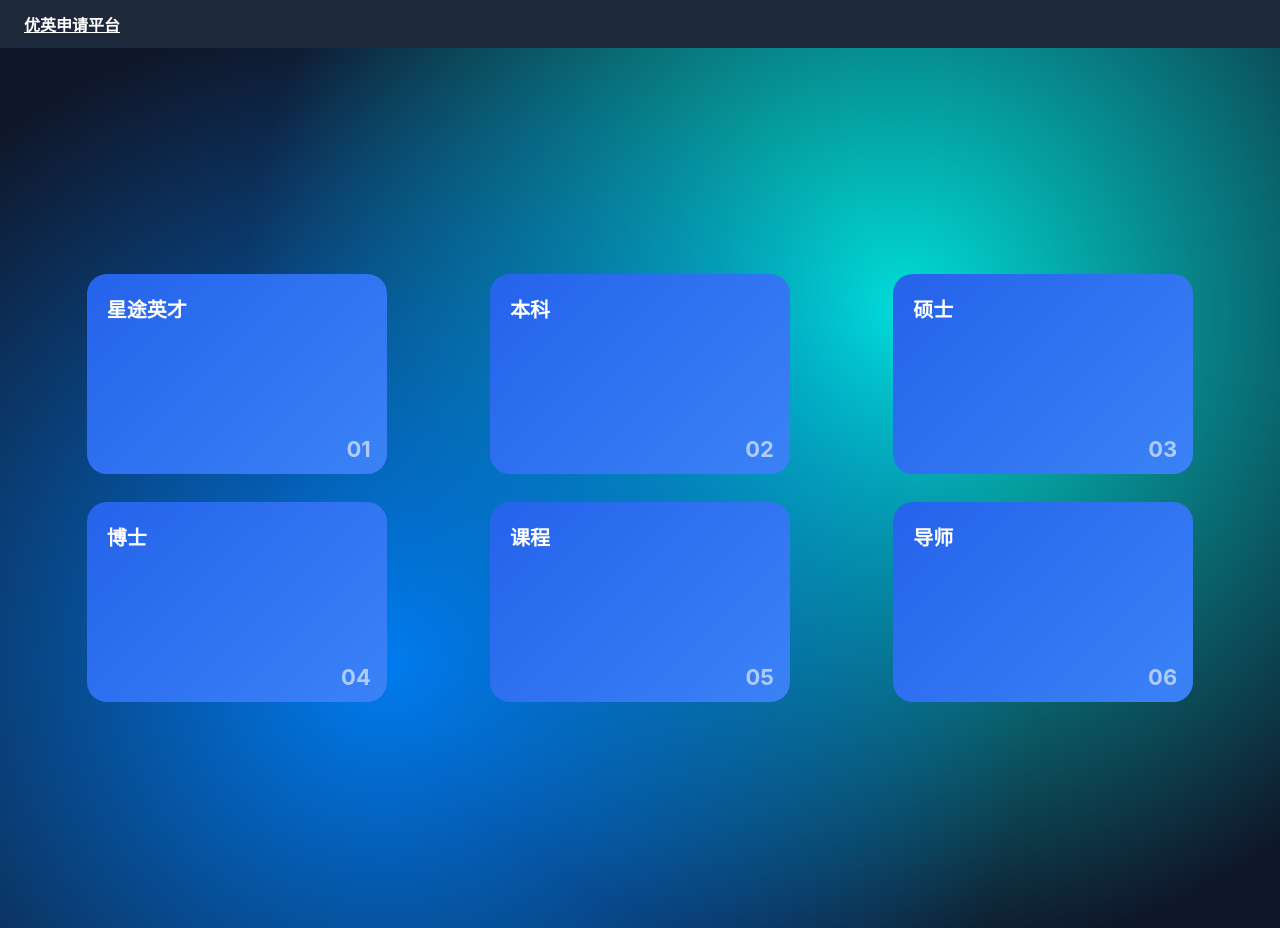
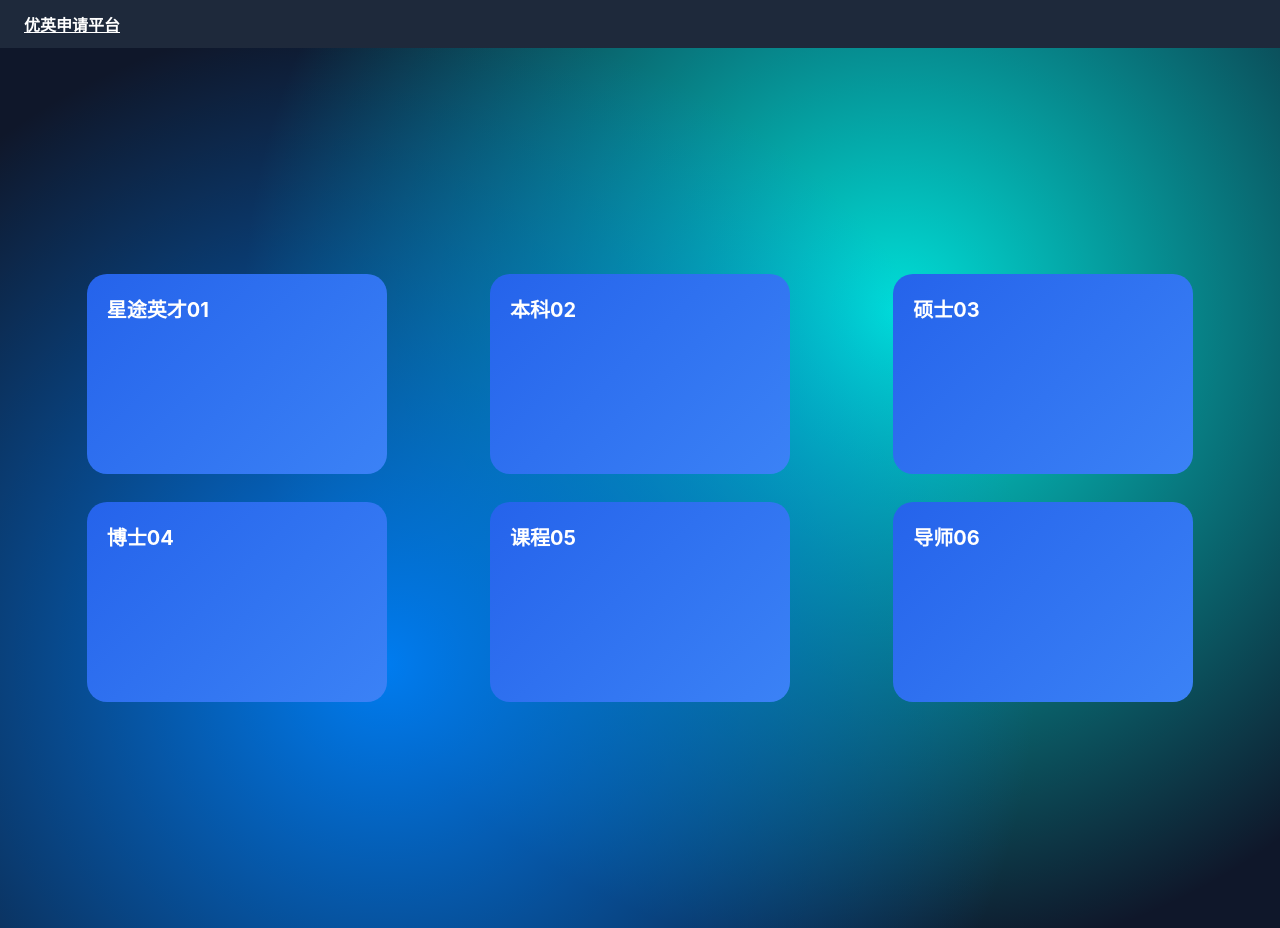
Before and after one commit to wangxiaoyan2088-spec/starpath, a Next.js app: page / in a window 1280 px wide. Built offline with nearby package versions, Linux system fonts and the light colour scheme.

Commit message:
Update page.tsx

```diff
--- a/app/page.tsx
+++ b/app/page.tsx
@@ -1,24 +1,29 @@
-import React from "react";
-import "./globals.css";
+import Link from 'next/link';
+
+type Section = { key:string; title:string; idx:string; row:1|2 };
+
+const sections: Section[] = [
+  { key:'xingtu',  title:'星途英才', idx:'01', row:1 },
+  { key:'benke',   title:'本科',     idx:'02', row:2 },
+  { key:'shuoshi', title:'硕士',     idx:'03', row:1 },
+  { key:'boshi',   title:'博士',     idx:'04', row:2 },
+  { key:'kecheng', title:'课程',     idx:'05', row:1 },
+  { key:'daoshi',  title:'导师',     idx:'06', row:2 },
+];
 
 export default function Home() {
-  const sections = [
-    { title: "星途英才", href: "/login?type=starpath", num: "01" },
-    { title: "本科", href: "/login?type=undergraduate", num: "02" },
-    { title: "硕士", href: "/login?type=master", num: "03" },
-    { title: "博士", href: "/login?type=phd", num: "04" },
-    { title: "课程", href: "/login?type=course", num: "05" },
-    { title: "导师", href: "/login?type=mentor", num: "06" },
-  ];
-
   return (
     <main className="landing">
       <div className="landing-wrap">
-        {sections.map((s, i) => (
-          <a key={i} href={s.href} className="bubble">
-            <strong>{s.title}</strong>
-            <span className="num">{s.num}</span>
-          </a>
+        {sections.map(s => (
+          <Link
+            key={s.key}
+            href={`/login?from=${s.key}`}
+            className={`bubble ${s.row === 1 ? 'row1' : 'row2'}`}
+          >
+            <span className="bubble-title">{s.title}</span>
+            <span className="bubble-index">{s.idx}</span>
+          </Link>
         ))}
       </div>
     </main>
```
